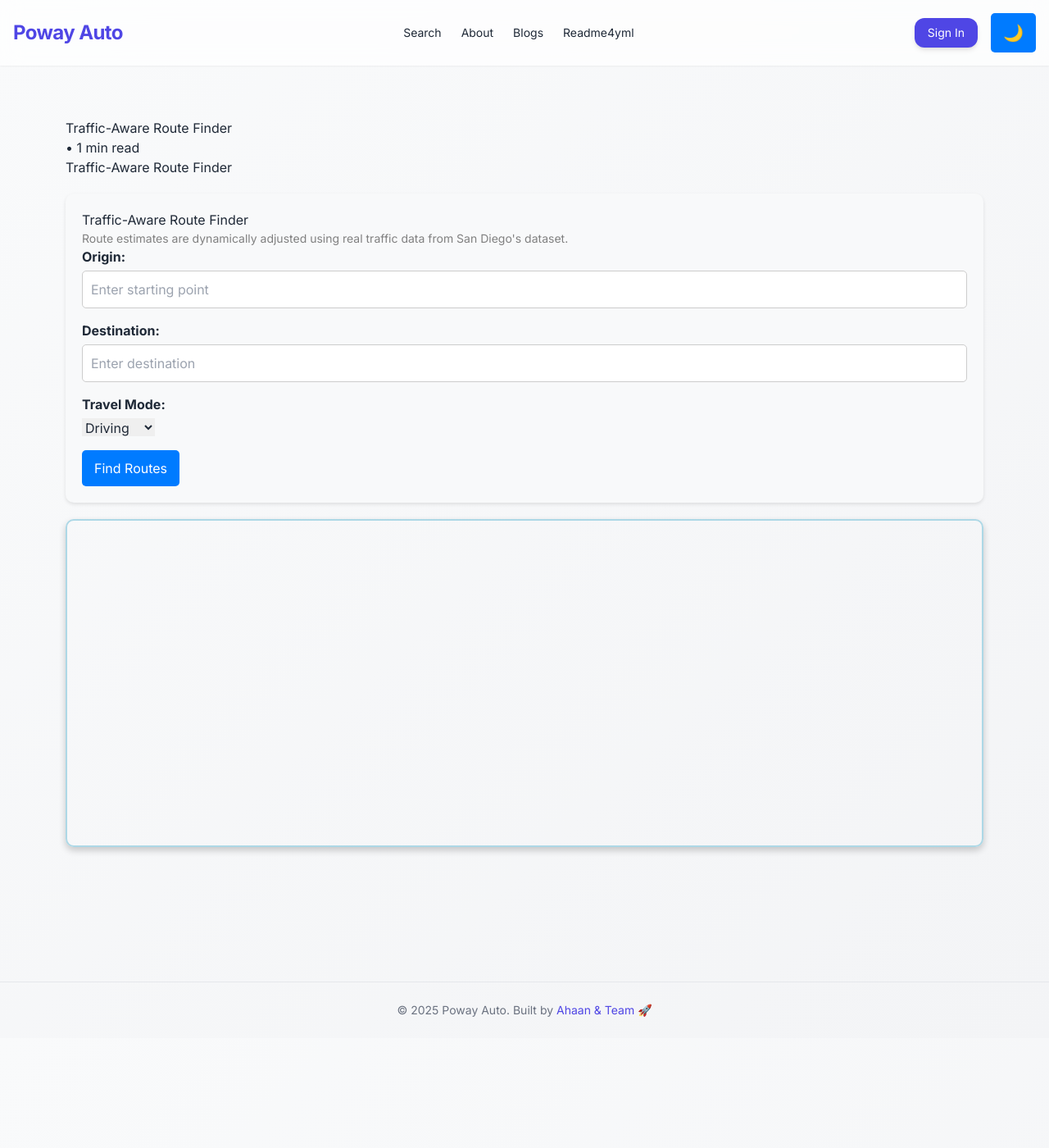
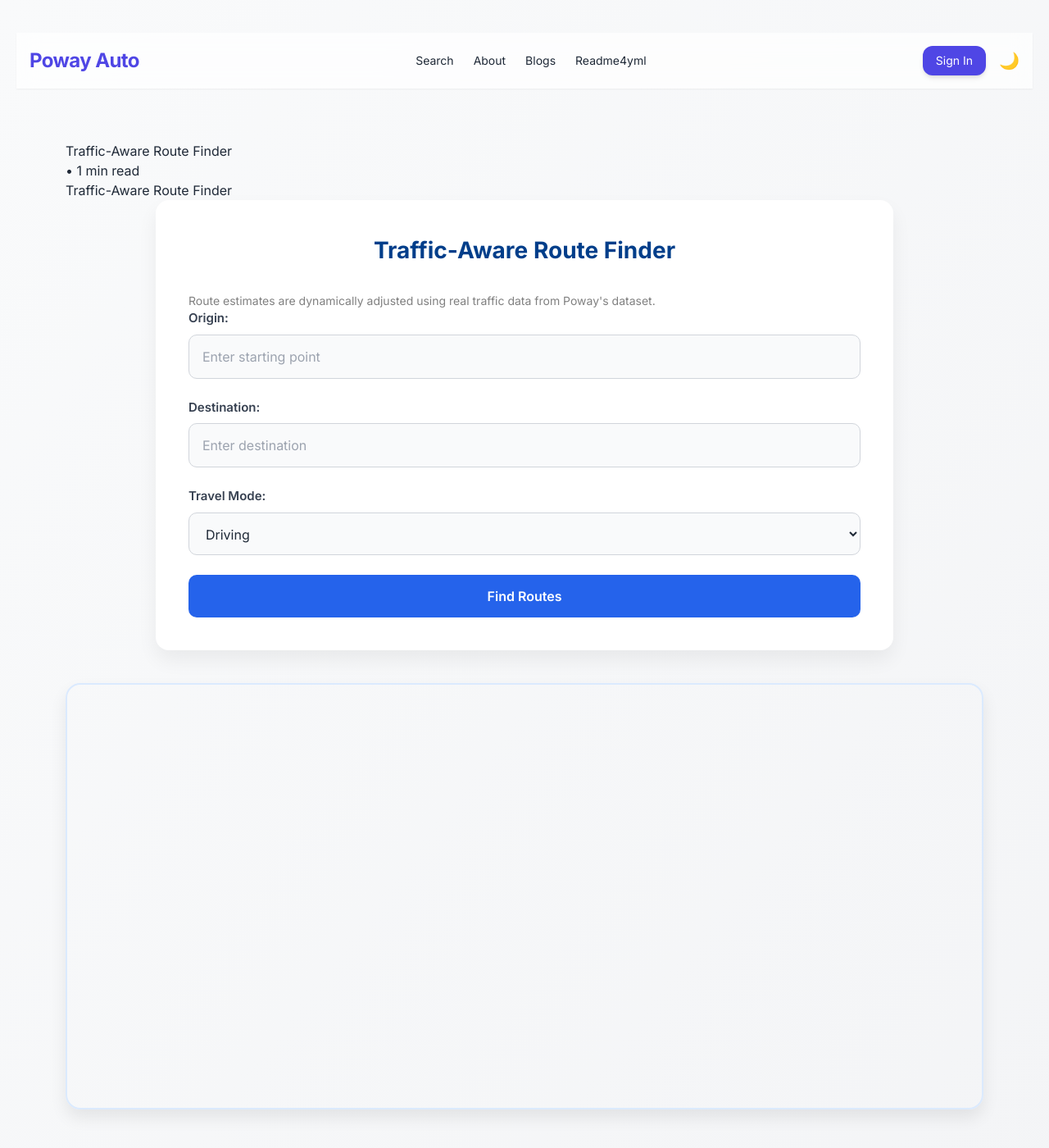
Before and after one commit to Ahaanv19/Poway_Auto_Frontend, a Jekyll site: the page built from navigation/findBestRoute/map.md, in a window 1280 px wide and 1400 px high. Shown: the whole window at 82% size. Built offline with Jekyll 4.4.1, drawn with Linux system fonts in a browser that asks for light colours; nearby versions of some CDN libraries.

Commit message:
Finished

```diff
--- a/navigation/findBestRoute/map.css
+++ b/navigation/findBestRoute/map.css
@@ -1,45 +1,147 @@
-#map {
-    height: 400px;
-    margin: 20px 0;
-    border-radius: 10px;
-    border: 2px solid #add8e6;
-    box-shadow: 0 4px 8px rgba(0, 0, 0, 0.2);
+/* map.css */
+
+/* GLOBAL RESET */
+* {
+    box-sizing: border-box;
+    margin: 0;
+    padding: 0;
   }
 
-.route-form {
-    margin: 20px 0;
-    padding: 20px;
-    background: #f8f9fa;
-    border-radius: 10px;
-    box-shadow: 0 2px 4px rgba(0, 0, 0, 0.1);
+  body {
+    font-family: 'Inter', 'Segoe UI', sans-serif;
+    background: linear-gradient(to right, #f7f9fc, #eef2f6);
+    color: #1f2937;
+    padding: 40px 20px;
   }
 
+  /* CONTAINER CARD */
+  .route-form {
+    max-width: 900px;
+    margin: 0 auto 30px;
+    padding: 40px;
+    background: #ffffff;
+    border-radius: 16px;
+    box-shadow: 0 12px 24px rgba(0, 0, 0, 0.06);
+    transition: transform 0.3s ease;
+  }
+
+  .route-form:hover {
+    transform: translateY(-2px);
+  }
+
+  .route-form h2 {
+    font-size: 28px;
+    font-weight: 700;
+    text-align: center;
+    color: #003e8a;
+    margin-bottom: 30px;
+  }
+
+  /* INPUT GROUP */
   .input-group {
-    margin-bottom: 15px;
+    margin-bottom: 24px;
   }
 
   .input-group label {
     display: block;
-    margin-bottom: 5px;
-    font-weight: bold;
+    margin-bottom: 8px;
+    font-weight: 600;
+    font-size: 15px;
+    color: #374151;
   }
 
-.input-group input {
+  .input-group input,
+  .input-group select {
     width: 100%;
-    padding: 10px;
-    border-radius: 5px;
-    border: 1px solid #ccc;
+    padding: 14px 16px;
+    border-radius: 10px;
+    border: 1px solid #d1d5db;
+    font-size: 16px;
+    background-color: #f9fafb;
+    transition: all 0.25s ease;
   }
 
-button {
-    padding: 10px 15px;
-    background-color: #007bff;
-    color: white;
-    border: none;
-    border-radius: 5px;
-    cursor: pointer;
+  .input-group input:focus,
+  .input-group select:focus {
+    border-color: #2563eb;
+    background-color: #fff;
+    box-shadow: 0 0 0 3px rgba(37, 99, 235, 0.2);
+    outline: none;
   }
 
-button:hover {
-    background-color: #0056b3;
+  /* CTA BUTTON */
+  button#fetch_routes_btn {
+    width: 100%;
+    padding: 14px;
+    background-color: #2563eb;
+    color: white;
+    font-weight: 600;
+    border: none;
+    border-radius: 10px;
+    font-size: 16px;
+    cursor: pointer;
+    transition: background-color 0.25s ease, transform 0.15s ease;
   }
+
+  button#fetch_routes_btn:hover {
+    background-color: #1d4ed8;
+    transform: translateY(-1px);
+  }
+
+  /* MAP STYLING */
+  #map {
+    height: 520px;
+    margin: 40px auto;
+    border-radius: 18px;
+    border: 2px solid #dbeafe;
+    box-shadow: 0 10px 20px rgba(0, 0, 0, 0.08);
+  }
+
+  /* ROUTE DETAILS */
+  #result {
+    max-width: 900px;
+    margin: 0 auto;
+    padding: 10px 0 40px;
+  }
+
+  #result h4 {
+    margin-top: 30px;
+    color: #003e8a;
+    font-size: 20px;
+    font-weight: 600;
+  }
+
+  #result ul {
+    list-style: none;
+    padding-left: 0;
+  }
+
+  #result li {
+    background-color: #e0f2fe;
+    padding: 12px 16px;
+    margin-bottom: 10px;
+    border-left: 5px solid #2563eb;
+    border-radius: 8px;
+    font-size: 15px;
+    color: #1e293b;
+    transition: background-color 0.3s;
+  }
+
+  #result li:hover {
+    background-color: #dbeafe;
+  }
+
+  /* MOBILE FRIENDLY */
+  @media (max-width: 768px) {
+    .route-form {
+      padding: 25px;
+    }
+
+    #map {
+      height: 400px;
+    }
+
+    button#fetch_routes_btn {
+      font-size: 15px;
+    }
+  }
--- a/navigation/findBestRoute/map.md
+++ b/navigation/findBestRoute/map.md
@@ -15,7 +15,7 @@
   <div class="route-form">
     <h2>Traffic-Aware Route Finder</h2>
     <p style="font-size: 14px; color: gray;">
-      Route estimates are dynamically adjusted using real traffic data from San Diego's dataset.
+      Route estimates are dynamically adjusted using real traffic data from Poway's dataset.
     </p>
     <div class="input-group">
       <label for="origin">Origin:</label>
```
Lines whose indentation alone changed are shown as unchanged.
